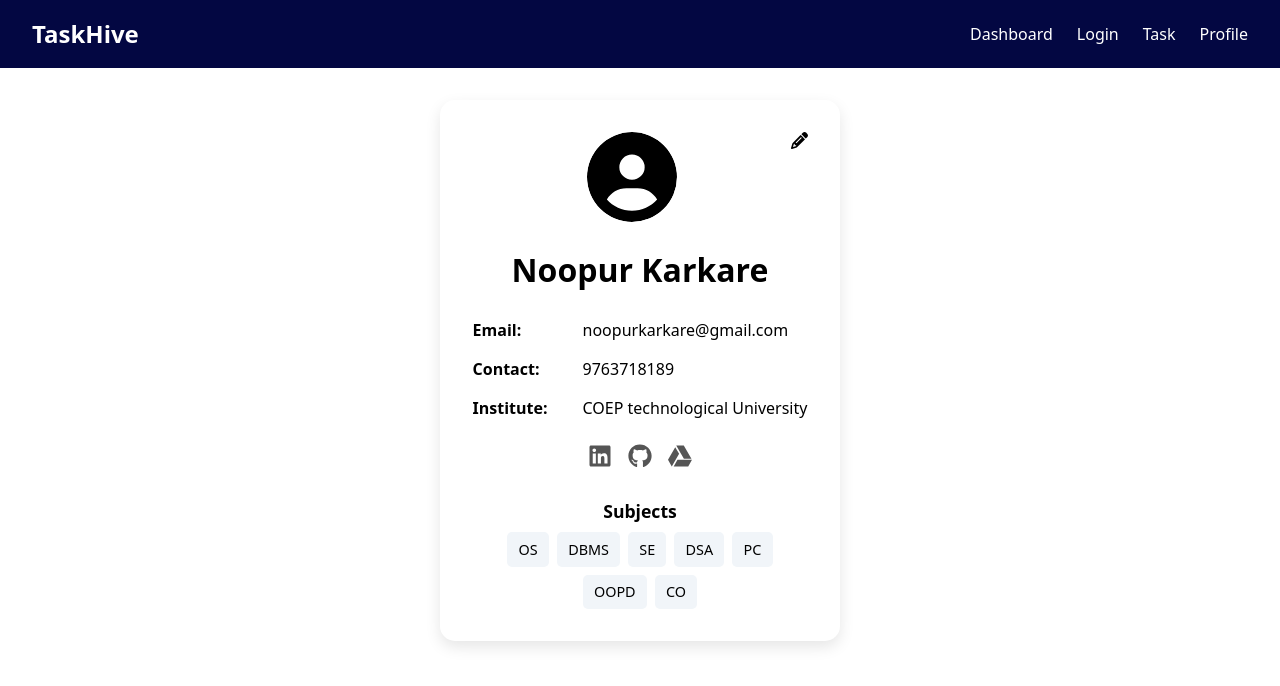
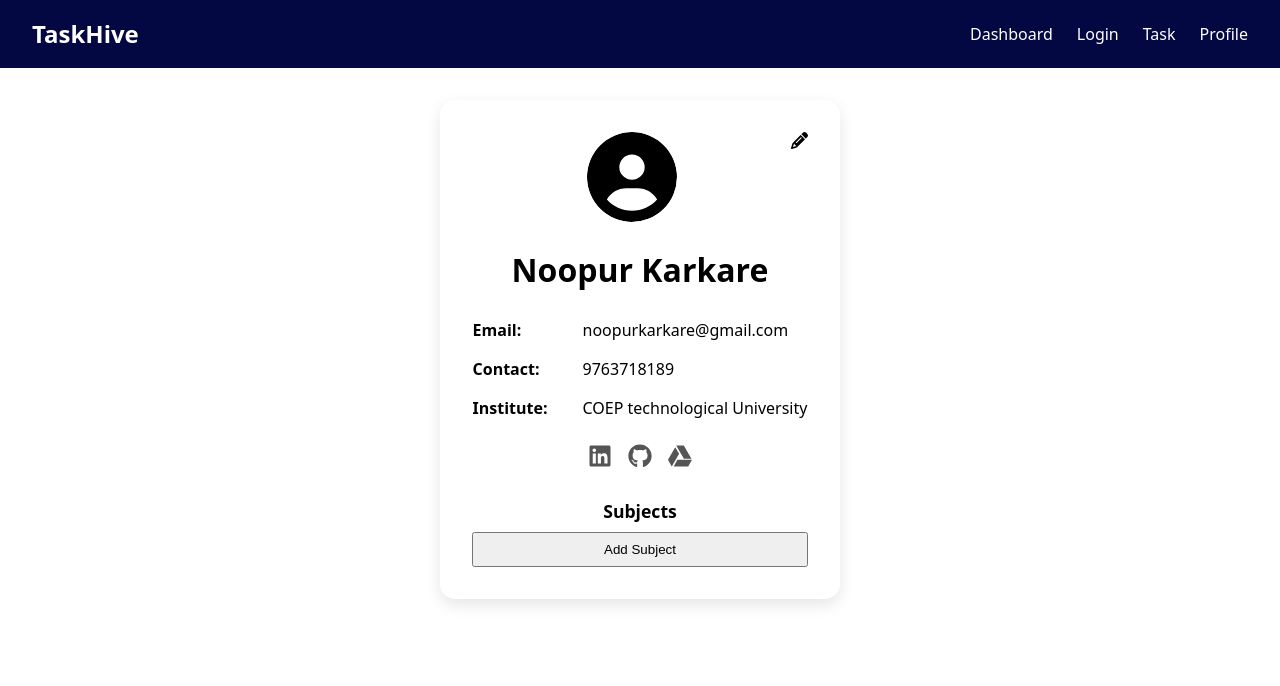
Before and after one commit to GauriKale11/SE-project_Taskhive, a React app in the folder frontend/: page /profile in a window 1280 px wide. Shown: the top 686 px of the page. Built offline with nearby package versions, Linux system fonts and the light colour scheme; the HTML template or start-up script is replaced by a standard one.

Commit message:
Update calender to show only incomplete tasks

```diff
--- a/frontend/src/components/Calender_copy.jsx
+++ b/frontend/src/components/Calender_copy.jsx
@@ -13,11 +13,11 @@ const Calender_copy = ({ tasks, onMonthClick }) => {
     if (!dayEvents || dayEvents.length === 0) return "transparent";
 
     if (dayEvents.some((ev) => ev.priority?.toLowerCase() === "high"))
-      return "#e98787ff"; // red
+      return "#e98787ff";
     if (dayEvents.some((ev) => ev.priority?.toLowerCase() === "medium"))
-      return "#f0cb8cff"; // orange
+      return "#f0cb8cff";
     if (dayEvents.some((ev) => ev.priority?.toLowerCase() === "low"))
-      return "#8cedafff"; // green
+      return "#8cedafff";
 
     return "#3b82f6";
   };
@@ -160,7 +160,7 @@ const Calender_copy = ({ tasks, onMonthClick }) => {
       <div className="calendar-grid">
         {days.map((d, idx) => {
           const dayEvents = d.date
-            ? events.filter((ev) => isSameDay(ev.deadline, d.date))
+            ? events.filter((ev) => !ev.is_completed && isSameDay(ev.deadline, d.date))
             : [];
 
           return (
@@ -169,7 +169,6 @@ const Calender_copy = ({ tasks, onMonthClick }) => {
               className={`calendar-cell ${d.date ? "" : "empty"}`}
               style={{ backgroundColor: getDayColor(dayEvents) }}
             >
-              {" "}
               <div className="day-number">{d.date ? d.date.getDate() : ""}</div>
               <div className="events">
                 {dayEvents.slice(0, 1).map((ev, i) => (
@@ -178,18 +177,17 @@ const Calender_copy = ({ tasks, onMonthClick }) => {
                     className="event"
                     onClick={() => handleShowMore(dayEvents)}
                   >
-                    <div className="event-title">{ev.title}</div>
-                    <div className="event-time">
-                      {/* {new Date(ev.deadline).toDateString()}{" "} */}
-                    </div>
+                    <div className="event-title"></div>
+                    <div className="event-time"></div>
                   </div>
                 ))}
-                {dayEvents.length > 1 && (
+
+                {dayEvents.length > 0 && (
                   <button
                     className="more-events"
                     onClick={() => handleShowMore(dayEvents)}
                   >
-                    +{dayEvents.length - 1} more
+                    {dayEvents.length} to done
                   </button>
                 )}
               </div>
--- a/frontend/src/pages/Profile.jsx
+++ b/frontend/src/pages/Profile.jsx
@@ -18,13 +18,13 @@ const Profile = () => {
 
 
   const [subjects, setSubjects] = useState([
-    "OS",
-    "DBMS",
-    "SE",
-    "DSA",
-    "PC",
-    "OOPD",
-    "CO",
+    // "OS",
+    // "DBMS",
+    // "SE",
+    // "DSA",
+    // "PC",
+    // "OOPD",
+    // "CO",
   ]);
 
   const [editable, SetEditable] = useState(false);
@@ -207,6 +207,10 @@ const Profile = () => {
               <li key={subj}>{subj}</li>
             ))}
           </ul>
+          <input type="button" value="Add Subject"
+            className="subject-add-btn"
+            onClick={()=> {}}
+          />
         </div>
 
         {editable && (
--- a/frontend/src/styles/profile.css
+++ b/frontend/src/styles/profile.css
@@ -135,6 +135,13 @@
   font-size: 0.9rem;
 }
 
+.subject-add-btn {
+  width: 100%;
+  padding: 0.5rem 1rem;
+  cursor: pointer;
+  font-weight: 500;
+}
+
 .profile-save-btn {
   margin-top: 1rem;
   background: #3b82f6;
```
